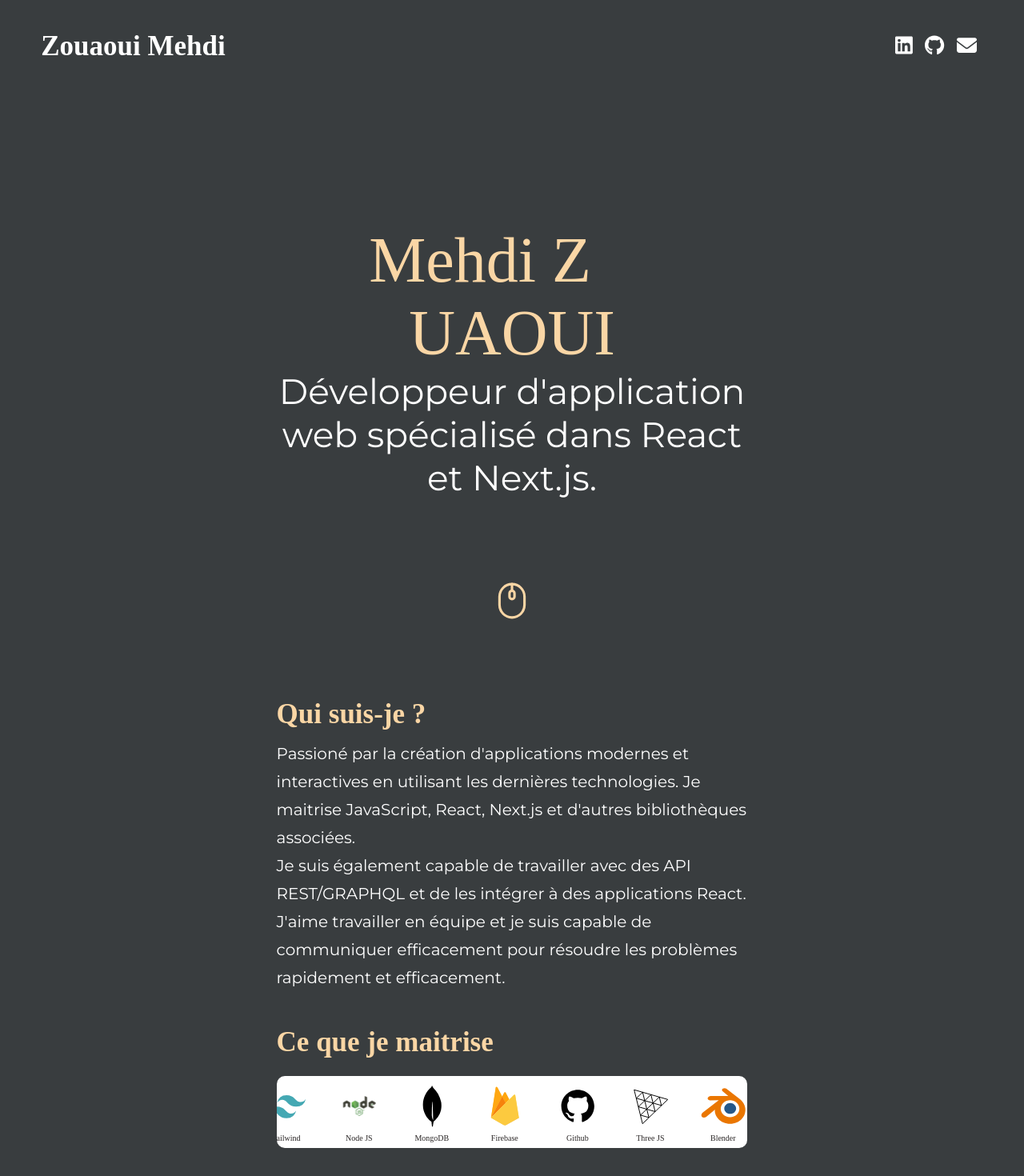
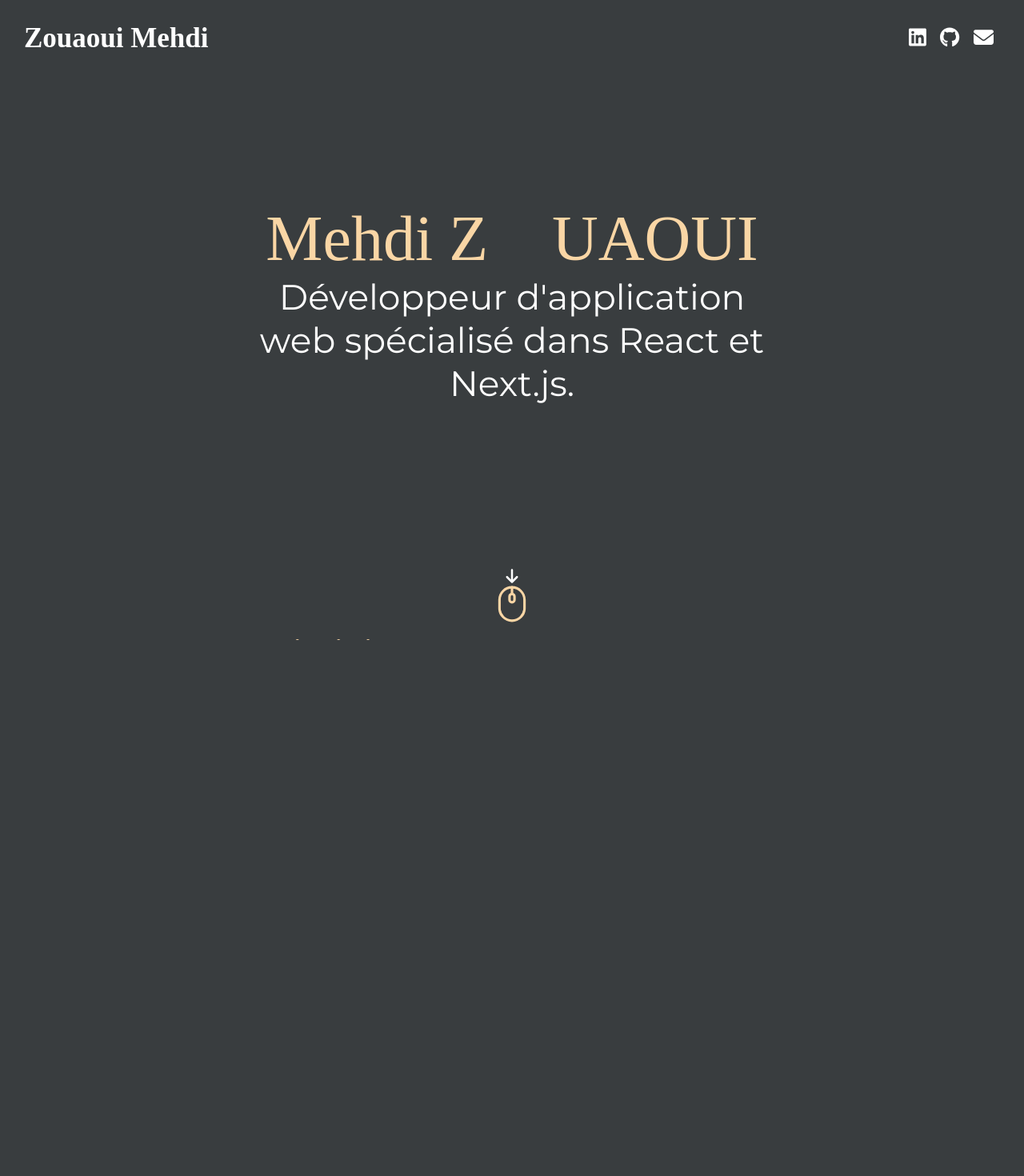
Before and after one commit to Mehdi-Zouaoui/Portfolio, a Next.js app: page / in a window 1280 px wide. Shown: the top 1470 px of the page at 80% size. After the commit the page ends 800 px from the top, so only its background shows below. Built offline with nearby package versions, Linux system fonts and the light colour scheme; a web font is replaced by a local one.

Commit message:
snap scrolling and css modifications

```diff
--- a/src/pages/_document.js
+++ b/src/pages/_document.js
@@ -11,7 +11,7 @@
           rel="stylesheet"
         />
       </Head>
-      <body>
+      <body  >
         <Script
           id="kute-cdn"
           src="https://cdn.jsdelivr.net/npm/kute.js@2.2.4/dist/kute.min.js"
--- a/src/pages/index.js
+++ b/src/pages/index.js
@@ -8,6 +8,7 @@
   faBeerMugEmpty,
   faCaretRight,
   faCode,
+  faArrowDown,
   faDumbbell,
   faGamepad,
   faMugHot,
@@ -26,10 +27,9 @@
 
 export default function Home() {
   return (
-    <>
-      <div>
+    <div className={styles.portfolio_container}>
+      <section className={styles.main_container}>
         <NavBar />
-        <div className={styles.main_container}>
         <div className={styles.profil}>
           <div className={styles.catchphrase}>
             <p className={styles.presentation}>
@@ -136,6 +136,7 @@
             </div>
           </div> */}
         <div className={styles.mouse_icon}>
+          <FontAwesomeIcon className={styles.mouse_arrow} icon={faArrowDown} />
           <Image
             src={"/icons/mouse.svg"}
             alt="profile"
@@ -143,25 +144,23 @@
             height={50}
           />
         </div>
-        </div>
+      </section>
       {/* <SocialsBar /> */}
-        <div className={styles.about_container}>
+      <section className={styles.about_container}>
         <div className={styles.details_container}>
           <div className={styles.details_content}>
             <h2 className={styles.about_title}>Qui suis-je ?</h2>
             <p className={styles.about_text}>
               Passioné par la création d'applications modernes et interactives
               en utilisant les dernières technologies. Je maitrise JavaScript,
-                React, Next.js et d'autres bibliothèques associées. <br /> Je
-                suis également capable de travailler avec des API REST/GRAPHQL
-                et de les intégrer à des applications React. J'aime travailler
-                en équipe et je suis capable de communiquer efficacement pour
-                résoudre les problèmes rapidement et efficacement.
+              React, Next.js et d'autres bibliothèques associées. <br /> Je suis
+              également capable de travailler avec des API REST/GRAPHQL et de
+              les intégrer à des applications React. J'aime travailler en équipe
+              et je suis capable de communiquer efficacement pour résoudre les
+              problèmes rapidement et efficacement.
             </p>
             <div className={styles.technologies_container}>
-                <h2 className={styles.technologies_title}>
-                  Ce que je maitrise
-                </h2>
+              <h2 className={styles.technologies_title}>Ce que je maitrise</h2>
               <InfiniteLooper speed="12" direction="right">
                 <ul className={styles.technologies_list}>
                   <li className={styles.technologies_wrapper}>
@@ -172,9 +171,7 @@
                       width={76}
                       height={55}
                     />
-                      <p className={styles.technologies_wrapper_label}>
-                        Next js
-                      </p>
+                    <p className={styles.technologies_wrapper_label}>Next js</p>
                   </li>
                   <li className={styles.technologies_wrapper}>
                     <Image
@@ -206,9 +203,7 @@
                       width={76}
                       height={55}
                     />
-                      <p className={styles.technologies_wrapper_label}>
-                        GraphQL
-                      </p>
+                    <p className={styles.technologies_wrapper_label}>GraphQL</p>
                   </li>
                   <li className={styles.technologies_wrapper}>
                     <Image
@@ -252,9 +247,7 @@
                       width={76}
                       height={55}
                     />
-                      <p className={styles.technologies_wrapper_label}>
-                        Node JS
-                      </p>
+                    <p className={styles.technologies_wrapper_label}>Node JS</p>
                   </li>
 
                   <li className={styles.technologies_wrapper}>
@@ -265,9 +258,7 @@
                       width={76}
                       height={55}
                     />
-                      <p className={styles.technologies_wrapper_label}>
-                        MongoDB
-                      </p>
+                    <p className={styles.technologies_wrapper_label}>MongoDB</p>
                   </li>
                   <li className={styles.technologies_wrapper}>
                     <Image
@@ -289,9 +280,7 @@
                       width={76}
                       height={55}
                     />
-                      <p className={styles.technologies_wrapper_label}>
-                        Github
-                      </p>
+                    <p className={styles.technologies_wrapper_label}>Github</p>
                   </li>
                   <li className={styles.technologies_wrapper}>
                     <Image
@@ -313,9 +302,7 @@
                       width={76}
                       height={55}
                     />
-                      <p className={styles.technologies_wrapper_label}>
-                        Blender
-                      </p>
+                    <p className={styles.technologies_wrapper_label}>Blender</p>
                   </li>
                 </ul>
               </InfiniteLooper>
@@ -384,14 +371,19 @@
             </div>
           </div>
         </div>
-        </div>
+      </section>
+      <section className={styles.projects_section}>
         <h1 className={styles.projects_title}>Projets</h1>
         <Slider />
+      </section>
+      <section className={styles.experience_section}>
+        <Experience />
+      </section>
 
-        <Experience />
+      <section className={styles.contact_section}>
         <h1 className={styles.projects_title}>Me Contacter</h1>
         <Contact />
+      </section>
     </div>
-    </>
   );
 }
--- a/src/styles/Home.module.css
+++ b/src/styles/Home.module.css
@@ -1,3 +1,9 @@
+.portfolio_container {
+  scroll-snap-type: y mandatory;
+  overflow-y: scroll;
+
+  height: 100vh;
+}
 .main {
   display: flex;
   flex-direction: column;
@@ -314,14 +320,20 @@
   display: flex;
   position: relative;
   width: 100%;
-  height: 83vh;
+  height: 100vh;
+  padding-bottom: 50px;
   justify-content: space-around;
   align-items: center;
-  margin-bottom: 100px;
+  scroll-snap-align: start;
 }
 .mouse_icon {
+  display:flex;
+  flex-direction:column;
   position: absolute;
-  bottom: 0;
+  bottom: 20px;
+}
+.mouse_arrow{
+  font-size : 20px;
 }
 .profil {
   display: flex;
@@ -360,6 +372,7 @@
   height: 100vh;
   line-height: 25px;
   margin-bottom: 30px;
+  scroll-snap-align: start;
 }
 .about_title {
   margin-bottom: 20px;
@@ -409,10 +422,22 @@
   margin-right: 30px;
   overflow: visible;
 }
+.projects_section {
+  height: 100vh;
+  scroll-snap-align: start;
+}
 .projects_title {
   display: flex;
   justify-content: center;
   align-items: center;
+}
+.experience_section {
+  height: 100vh;
+  scroll-snap-align: start;
+}
+.contact_section {
+  height: 100vh;
+  scroll-snap-align: start;
 }
 .technologies_container {
 }
--- a/src/styles/globals.css
+++ b/src/styles/globals.css
@@ -4,10 +4,12 @@
   margin: 0;
 }
 
+
 html,
 body {
+
   max-width: 100vw;
-  padding: 0 2vw;
+
   overflow-x: hidden;
   color: white;
   /* background: radial-gradient(
--- a/src/styles/navBar.module.css
+++ b/src/styles/navBar.module.css
@@ -1,8 +1,11 @@
 .nav_container {
   display: flex;
+  position: absolute;
+  top: 20px;
+  left: 0;
   width: 100%;
   height: 7vh;
-  margin: 30px auto;
+  padding: 0 30px ;
   justify-content: space-between;
   font-family: "Unbounded", cursive;
 }
```
Lines whose indentation alone changed are shown as unchanged.
